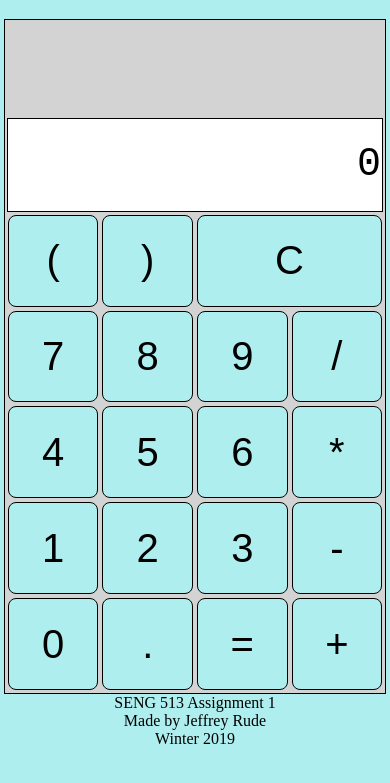
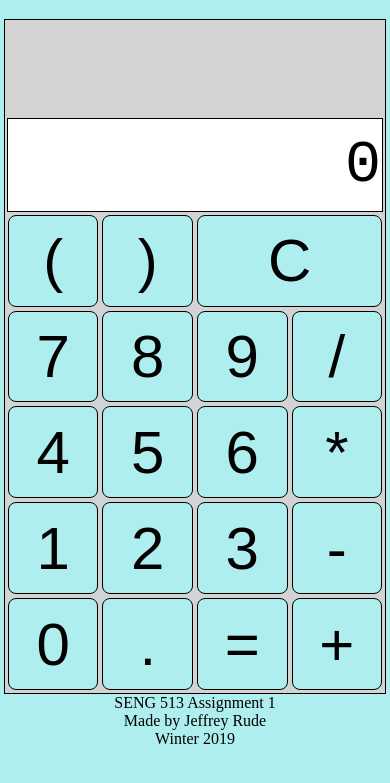
Before and after one commit to Elesrath/seng513Assignment2, a plain HTML site: page index.html in a window 390 px wide. Shown: the part 61-844 px from the top of the page. Drawn offline with Linux system fonts and the light colour scheme.

Commit message:
Increased mobile font size

```diff
--- a/style.css
+++ b/style.css
@@ -68,7 +68,7 @@ button {
     button {
         width: 100%;
         height: 100%;
-        font-size: 40px;
+        font-size: 60px;
     }
 
     .doubleWidth {
@@ -81,12 +81,12 @@ button {
     }
 
     .textBox {
-        font-size: 40px;
+        font-size: 60px;
         height: 14%;
     }
 
     .textBoxNoFill {
-        font-size: 40px;
+        font-size: 60px;
         height: 14%;
     }
 }
```
